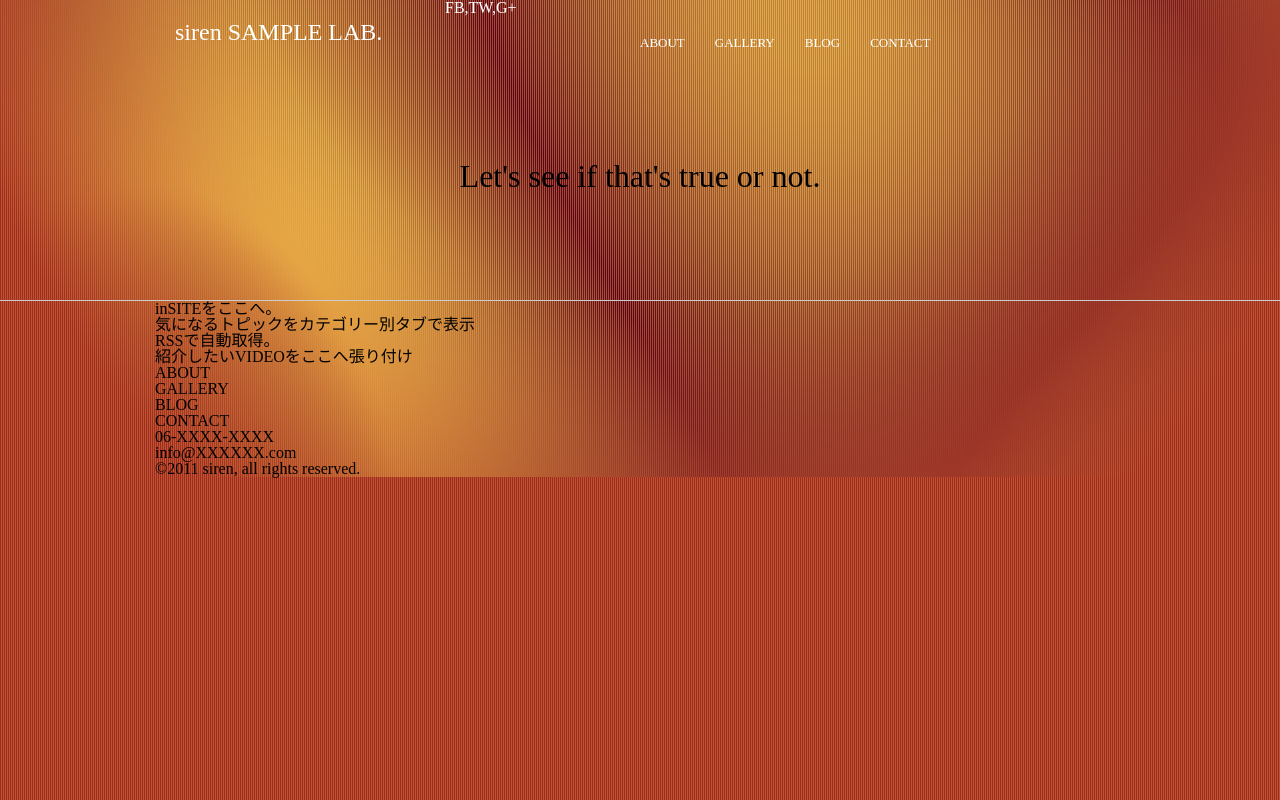
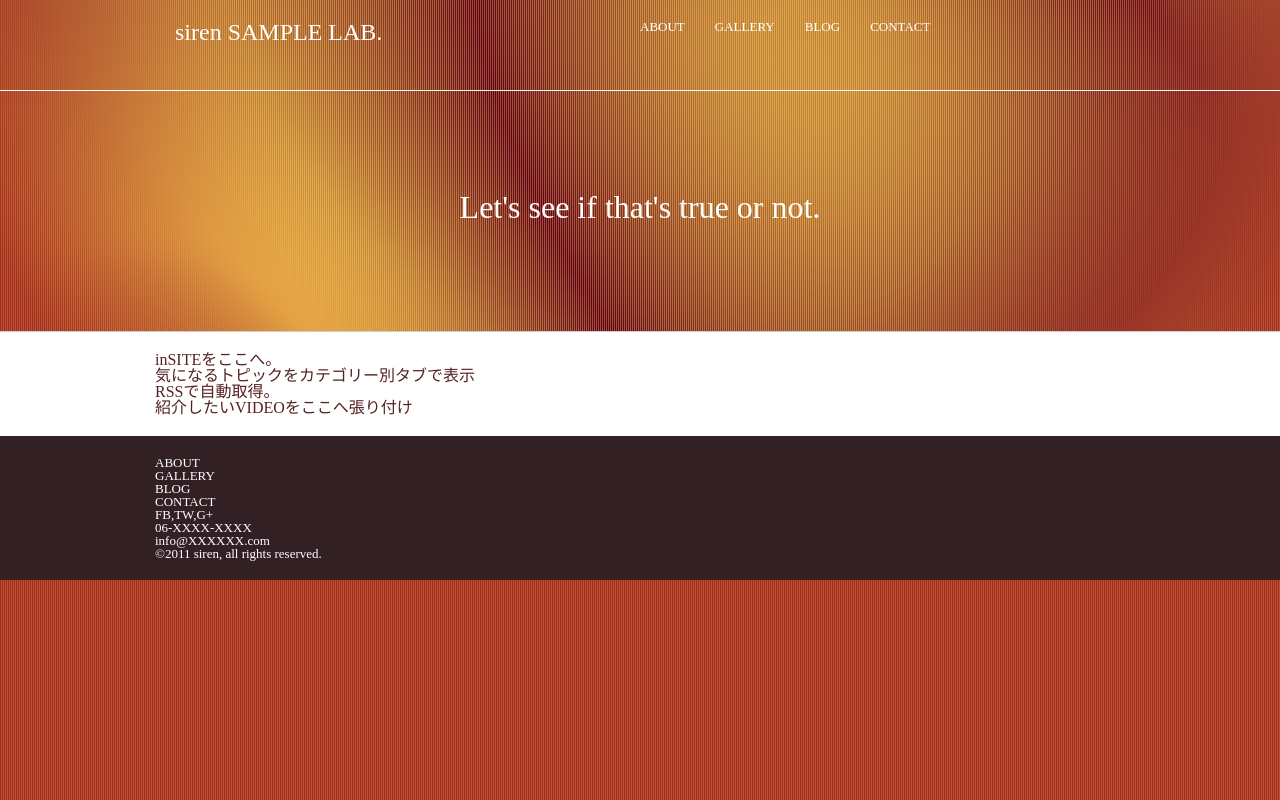
Before and after one commit to kiyotou/sirensample, a plain HTML site: page public_html/index.html in a window 1280 px wide. Drawn offline with nearby package versions, Linux system fonts and the light colour scheme.

Commit message:
CSS修正

```diff
--- a/public_html/css/common.css
+++ b/public_html/css/common.css
@@ -40,8 +40,9 @@ body {
 }
 
 #header {
-  height: 60px;
+  border-bottom: 1px solid #FFF;
   color: #FFF;
+  height: 90px;
 }
 #header h1 {
   float:left;
@@ -67,7 +68,22 @@ body {
   padding-top: 100px;
   font-size: xx-large;
   border-bottom: 1px solid #CCC;
+  color: #FFF;
+}
+#main {
+  background-color: #FFF;
+  color: #522;
+}
+#main .container {
+	padding-top: 20px;
+	padding-bottom: 20px;
 }
 #footer {
-	background-color:
+  background-color: #332024;
+  color: #FFF;
+  font-size: small;
 }
+#footer .container {
+	padding-top: 20px;
+	padding-bottom: 20px;
+}
--- a/public_html/index.html
+++ b/public_html/index.html
@@ -25,9 +25,6 @@
 <div id="header">
 	<div class="container">
 		<h1>siren SAMPLE LAB.</h1>
-		<div id="socials">
-			FB,TW,G+
-		</div>
 		<ul id="nav">
 			<li>ABOUT</li>
 			<li>GALLERY</li>
@@ -63,6 +60,9 @@
 			<li>BLOG</li>
 			<li>CONTACT</li>
 		</ul>
+		<div id="socials">
+			FB,TW,G+
+		</div>
 		<div id="copyright">
 			<p>06-XXXX-XXXX</p>
 			<p>info@XXXXXX.com</p>
```
